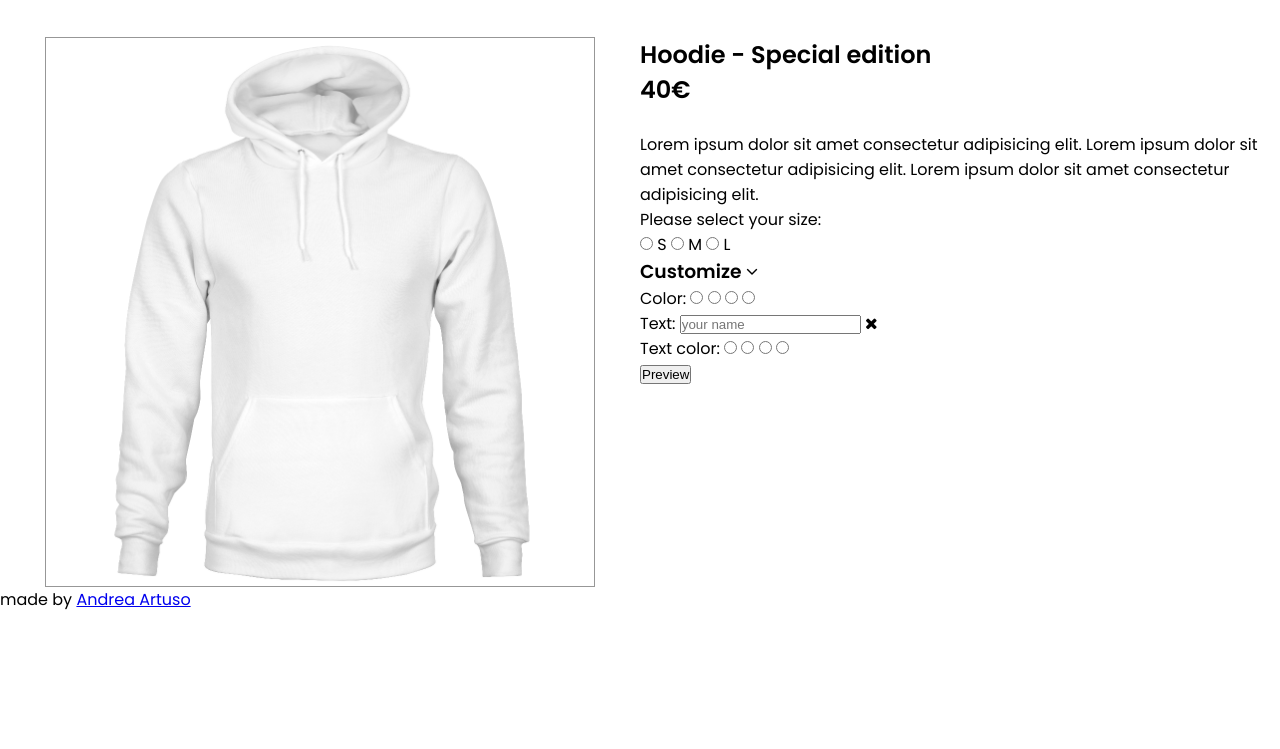
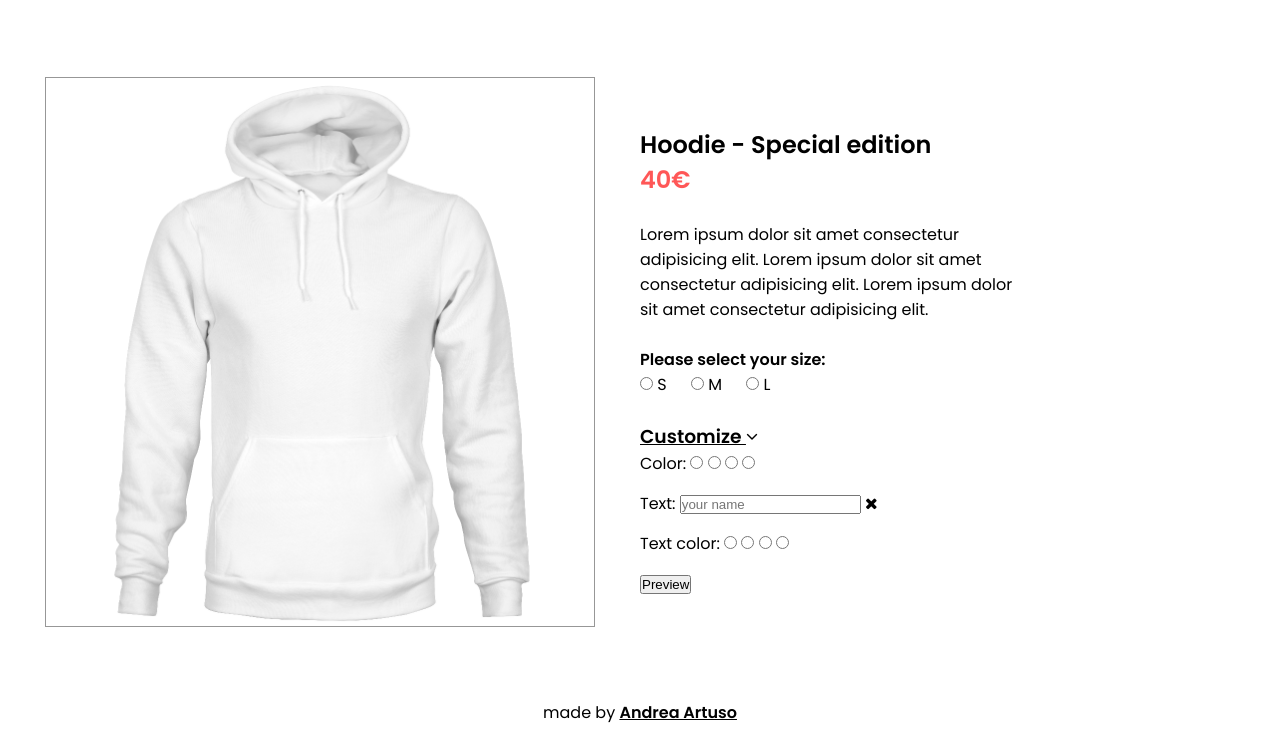
Before and after one commit to andrea-artuso/DailyChallenges, a plain HTML site: page productCustomizer/index.html in a window 1280 px wide. Shown: the part 51-800 px from the top of the page. Drawn offline with Linux system fonts and the light colour scheme.

Commit message:
description styling

```diff
--- a/productCustomizer/index.html
+++ b/productCustomizer/index.html
@@ -25,8 +25,8 @@
             <h2 id="product__name">Hoodie - Special edition</h2>
             <h2 id="product__price">40€</h2><br>
 
-            <p id="prodcut__caption">Lorem ipsum dolor sit amet consectetur adipisicing elit. Lorem ipsum dolor sit amet consectetur adipisicing elit. Lorem ipsum dolor sit amet consectetur adipisicing elit.</p>
-            <form>
+            <p id="product__caption">Lorem ipsum dolor sit amet consectetur adipisicing elit. Lorem ipsum dolor sit amet consectetur adipisicing elit. Lorem ipsum dolor sit amet consectetur adipisicing elit.</p><br>
+            <form id="f1">
                 <p>Please select your size:</p>
                 <input type="radio" id="s-size" name="size" value="s">
                 <label for="s">S</label>
@@ -36,11 +36,11 @@
 
                 <input type="radio" id="l-size" name="size" value="l">
                 <label for="l">L</label>
-            </form>
+            </form><br>
 
-            <h3>Customize <i class="fa fa-angle-down"></i></h3>
+            <h3 id="custom">Customize <i class="fa fa-angle-down"></i></h3>
             <div class="customization-settings">
-                <form>
+                <form id="f2">
                     <label>Color: </label>
                     <input type="radio" id="white" name="color" value="#fff">
 
@@ -51,13 +51,13 @@
                     <input type="radio" id="blue" name="color" value="#0000ff">
                 </form>
 
-                <form>
+                <form id="f3">
                     <label>Text: </label>
                     <input type="text" placeholder="your name">
                     <i class="fa fa-close"></i>
                 </form>
 
-                <form>
+                <form id="f4">
                     <label>Text color: </label>
                     <input type="radio" id="textWhite" name="text-color" value="#fff">
 
@@ -74,7 +74,7 @@
         </div>
     </div>
 
-    <p>made by <a href="http://andrea-artuso.rf.gd/">Andrea Artuso</a></p>
+    <p id="footer">made by <a href="http://andrea-artuso.rf.gd/">Andrea Artuso</a></p>
 
 <script src="/main.js"></script>
 </body>
--- a/productCustomizer/style.css
+++ b/productCustomizer/style.css
@@ -11,9 +11,19 @@ body {
     width: 100%;
     text-align: center;
 }
+#footer {
+    position: absolute;
+    bottom: 3vh;
+    left: 50%;
+    transform: translateX(-50%);
+}
+#footer > a {
+    color: black;
+    font-weight: 600;
+}
 
 .row {
-    margin-top: 5vh;
+    margin-top: 10vh;
 }
 .colonna{
     float: left;
@@ -26,6 +36,33 @@ body {
     border: 1px solid rgb(151, 151, 151);
 }
 
+#product__name {
+    margin-top: 50px;
+}
+#product__price {
+    color: rgb(255, 87, 87);
+}
+#product__caption {
+    max-width: 60%;
+}
+
+#f1 > p {
+    font-weight: 600;
+}
+#f1 > label {
+    margin-right: 20px;
+}
+
+#custom {
+    text-decoration: underline;
+}
+
+#f2, #f3, #f4 {
+    margin-bottom: 15px;
+}
+#white:after {
+    background-color: red;
+}
 
 
 
```
